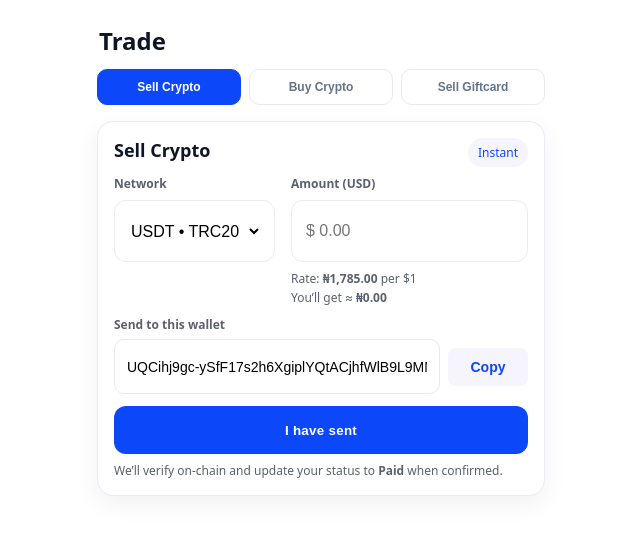
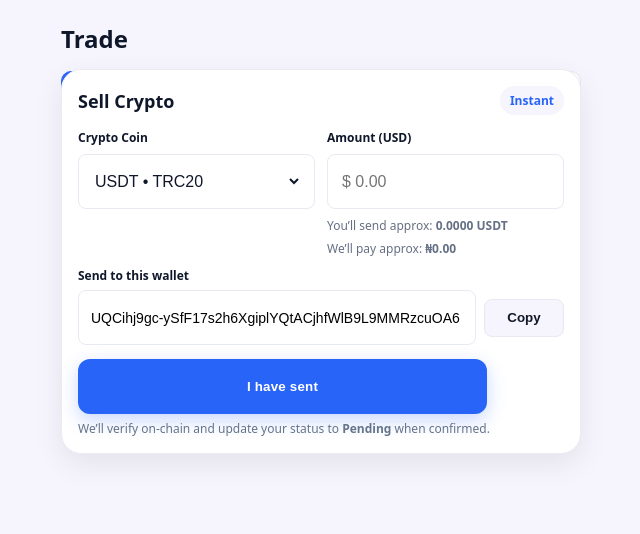
Before and after one commit to wimichub0-ai/Bnapx-User-interface-v.1, a Next.js app: page /trade in a window 1280 px wide. Before the commit this address had no page. Shown: the top 534 px of the page, without its empty margins (319-959 px from the left). Built offline with nearby package versions, Linux system fonts and the light colour scheme.

Commit message:
Update page.jsx

```diff
--- a/app/trade/page.jsx
+++ b/app/trade/page.jsx
@@ -1,18 +1,18 @@
-// app/trade/page.jsx
 'use client';
 
-import { useEffect, useMemo, useState } from 'react';
-import { useRouter } from 'next/navigation';
-import { supabase } from '@/lib/supabaseClient';
+import { useMemo, useState } from 'react';
 
-/* ---------------- RATES (prototype) ---------------- */
+/* --------- Rates (NGN per 1 USD-equivalent) ---------
+   Users type USD; we show NGN = USD * rate, and the
+   estimated crypto received/sent (1:1 for USDT/USDC demo). */
 const RATES = {
   'USDT-TRC20': 1785,
   'USDT-ERC20': 1795,
   'USDT-BEP20': 1780,
   'USDC-ERC20': 1790,
-  'BTC': 1785, // demo
+  'BTC':        1785, // prototype: treat as $-pegged calc for display
 };
+
 const NETWORKS = [
   { code: 'USDT-TRC20', label: 'USDT • TRC20', asset: 'USDT' },
   { code: 'USDT-ERC20', label: 'USDT • ERC20', asset: 'USDT' },
@@ -20,241 +20,356 @@ const NETWORKS = [
   { code: 'USDC-ERC20', label: 'USDC • ERC20', asset: 'USDC' },
   { code: 'BTC',        label: 'BTC • Mainnet', asset: 'BTC' },
 ];
+
 const BNAPX_WALLET = 'UQCihj9gc-ySfF17s2h6XgiplYQtACjhfWlB9L9MMRzcuOA6';
 
-/* helpers */
-const parseAmount = (s)=> {
-  if (!s) return 0;
-  const n = parseFloat(String(s).replace(/[^\d.]/g,''));
-  return Number.isFinite(n) ? n : 0;
-};
-const formatNaira = (n)=> new Intl.NumberFormat('en-NG',{style:'currency',currency:'NGN',maximumFractionDigits:2}).format(n);
-const quoteNairaFromUSD = (usd, code)=> (RATES[code] || 0) * usd;
+/* ---------------- Helpers ---------------- */
+function parseUSD(input) {
+  if (!input) return 0;
+  const cleaned = String(input).replace(/[^\d.]/g, '');
+  const num = parseFloat(cleaned);
+  return Number.isFinite(num) ? num : 0;
+}
+function formatNaira(n) {
+  if (!Number.isFinite(n)) return '₦0';
+  try {
+    return new Intl.NumberFormat('en-NG', { style:'currency', currency:'NGN', maximumFractionDigits:2 }).format(n);
+  } catch {
+    return `₦${Number(n).toLocaleString()}`;
+  }
+}
+function formatUSD(n) {
+  if (!Number.isFinite(n)) return '$0';
+  try {
+    return new Intl.NumberFormat('en-US', { style:'currency', currency:'USD', maximumFractionDigits:2 }).format(n);
+  } catch {
+    return `$${Number(n).toLocaleString()}`;
+  }
+}
+function formatCrypto(n, asset) {
+  if (!isFinite(n)) return `0 ${asset}`;
+  const digits = asset === 'BTC' ? 8 : 4;
+  return `${Number(n).toFixed(digits)} ${asset}`;
+}
+function ngnFromUsd(usd, networkCode) {
+  const rate = RATES[networkCode];
+  if (!rate || rate <= 0) return 0;
+  return usd * rate;
+}
 
-/* ---------------- Page ---------------- */
+/* ================= Page ================= */
 export default function TradePage() {
-  const router = useRouter();
+  const [tab, setTab] = useState('sell'); // sell | buy | giftcard
 
-  // simple auth guard
-  useEffect(() => {
-    supabase.auth.getSession().then(({ data }) => {
-      if (!data.session) router.replace('/auth/login');
-    });
-  }, [router]);
+  return (
+    <main className="screen">
+      <h2 className="heading">Trade</h2>
 
-  const [tab, setTab] = useState('sell');
-  return (
-    <main className="container" style={{ paddingBottom: 80 }}>
-      <h2 style={{ fontWeight: 800, margin: '8px 2px 12px' }}>Trade</h2>
-
+      {/* Segmented tabs */}
       <div className="tabs">
         <button className={`tab ${tab==='sell' ? 'tab--active' : ''}`} onClick={()=>setTab('sell')}>Sell Crypto</button>
-        <button className={`tab ${tab==='buy' ? 'tab--active' : ''}`} onClick={()=>setTab('buy')}>Buy Crypto</button>
+        <button className={`tab ${tab==='buy' ? 'tab--active' : ''}`}  onClick={()=>setTab('buy')}>Buy Crypto</button>
         <button className={`tab ${tab==='giftcard' ? 'tab--active' : ''}`} onClick={()=>setTab('giftcard')}>Sell Giftcard</button>
       </div>
 
-      {tab==='sell' && <SellCard />}
-      {tab==='buy' && <BuyCard />}
-      {tab==='giftcard' && <GiftcardCard />}
+      {tab==='sell' && <SellCard/>}
+      {tab==='buy' &&  <BuyCard/>}
+      {tab==='giftcard' && <GiftcardCard/>}
+
+      <style jsx>{`
+        .screen{
+          min-height:100dvh;
+          background:#F6F4FC;
+          padding:16px;
+          display:flex; flex-direction:column; align-items:center;
+          padding-bottom:90px;
+        }
+        .heading{
+          width:100%; max-width:520px;
+          font-weight:800; margin:6px 0 12px; color:#0f172a;
+        }
+        .tabs{
+          width:100%; max-width:520px;
+          display:grid; grid-template-columns:repeat(3, 1fr); gap:8px;
+          margin:4px 0 12px;
+        }
+        .tab{
+          height:40px;
+          border:1px solid #E7EAF3; background:#fff; color:#0f172a;
+          border-radius:10px; font-weight:600; cursor:pointer;
+        }
+        .tab--active{
+          background:#2864F8; color:#fff; border-color:#2864F8;
+        }
+      `}</style>
     </main>
   );
 }
 
-/* ------- SELL ------- */
+/* ---------------- SELL ---------------- */
 function SellCard(){
   const [network, setNetwork] = useState('USDT-TRC20');
-  const [usd, setUsd] = useState('');
+  const [usd, setUsd] = useState('');            // USD typed by user
   const [copied, setCopied] = useState(false);
   const [confirmOpen, setConfirmOpen] = useState(false);
 
-  const asset = useMemo(()=> NETWORKS.find(n=>n.code===network)?.asset || 'USDT', [network]);
-  const usdVal = parseAmount(usd);
-  const ngn = useMemo(()=> quoteNairaFromUSD(usdVal, network), [usdVal, network]);
-  const rateNGN = RATES[network] || 0;
+  const asset = useMemo(() => NETWORKS.find(n => n.code === network)?.asset || 'USDT', [network]);
+  const usdValue = parseUSD(usd);
+  const naira = useMemo(() => ngnFromUsd(usdValue, network), [usdValue, network]);
+  // For demo we assume crypto amount equals USD amount (USDT/USDC). For BTC, treat as $ conversion demo:
+  const estCrypto = asset === 'BTC' ? usdValue / 100000 : usdValue; // placeholder; replace later with real price
 
   async function copyAddr(){
-    try{
+    try {
       await navigator.clipboard.writeText(BNAPX_WALLET);
-      setCopied(true); setTimeout(()=>setCopied(false), 1200);
-    }catch{}
-  }
-  async function createPending(){
-    const { data: auth } = await supabase.auth.getUser();
-    const user = auth?.user;
-    if (!user) return alert('Please login');
-
-    const { error } = await supabase.from('trades').insert([{
-      user_id: user.id,
-      type: 'sell',
-      asset,
-      network_code: network,
-      usd_amount: usdVal,
-      ngn_amount: ngn,
-      status: 'pending',
-      to_address: BNAPX_WALLET
-    }]);
-    if (error) return alert(error.message);
-    alert('Marked as Pending');
+      setCopied(true);
+      setTimeout(()=>setCopied(false), 1200);
+    } catch {}
   }
 
   return (
-    <section className="card-lite" style={{ marginTop: 12 }}>
-      <div style={{ display:'flex',justifyContent:'space-between',marginBottom:8 }}>
-        <div style={{ fontSize:18, fontWeight:800 }}>Sell Crypto</div>
-        <span className="small" style={{ background:'var(--bg)', padding:'6px 10px', borderRadius:999, color:'var(--brand)' }}>Instant</span>
+    <section className="card">
+      <div className="cardHead">
+        <div className="cardTitle">Sell Crypto</div>
+        <span className="chip">Instant</span>
       </div>
 
-      <div className="grid">
-        <div>
-          <div className="small" style={{ fontWeight:700, marginBottom:6 }}>Network</div>
+      <div className="row2">
+        <div className="cell">
+          <div className="label">Crypto Coin </div>
           <div className="field">
             <select value={network} onChange={e=>setNetwork(e.target.value)}>
-              {NETWORKS.map(n=> <option key={n.code} value={n.code}>{n.label}</option>)}
+              {NETWORKS.map(n => <option key={n.code} value={n.code}>{n.label}</option>)}
             </select>
           </div>
         </div>
 
-        <div>
-          <div className="small" style={{ fontWeight:700, marginBottom:6 }}>Amount (USD)</div>
+        <div className="cell">
+          <div className="label">Amount (USD)</div>
           <div className="field">
-            <input placeholder="$ 0.00" inputMode="decimal" value={usd} onChange={e=>setUsd(e.target.value)} />
+            <input
+              placeholder="$ 0.00"
+              inputMode="decimal"
+              value={usd}
+              onChange={e=>setUsd(e.target.value)}
+            />
           </div>
-          <div className="small" style={{ marginTop:6 }}>
-            Rate: <b>{formatNaira(rateNGN)}</b> per $1
-          </div>
-          <div className="small" style={{ marginTop:2 }}>
-            You’ll get ≈ <b>{formatNaira(ngn)}</b>
-          </div>
+          <div className="hint">You’ll send approx: <b>{formatCrypto(estCrypto, asset)}</b></div>
+          <div className="hint">We’ll pay approx: <b>{formatNaira(naira)}</b></div>
         </div>
       </div>
 
-      <div style={{ marginTop:10 }}>
-        <div className="small" style={{ fontWeight:700, marginBottom:6 }}>Send to this wallet</div>
-        <div className="wallet-display">
-          <input readOnly value={BNAPX_WALLET} />
-          <button className="copy-btn" type="button" onClick={copyAddr}>{copied ? 'Copied' : 'Copy'}</button>
+      <div className="walletBlock">
+        <div className="label">Send to this wallet</div>
+        <div className="walletRow">
+          <input className="walletInput" readOnly value={BNAPX_WALLET} />
+          <button className="copyBtn" type="button" onClick={copyAddr}>{copied ? 'Copied' : 'Copy'}</button>
         </div>
       </div>
 
-      <button className="btn" style={{ marginTop:12 }} onClick={()=>setConfirmOpen(true)}>I have sent</button>
-      <div className="small" style={{ marginTop:8 }}>
-        We’ll verify on-chain and update your status to <b>Paid</b> when confirmed.
-      </div>
+      <button className="primaryBtn" onClick={()=>setConfirmOpen(true)}>I have sent</button>
+      <div className="footNote">We’ll verify on-chain and update your status to <b>Pending</b> when confirmed.</div>
 
       {confirmOpen && (
         <ConfirmModal
           title="Confirm transfer"
-          desc={`Confirm you sent ${usdVal ? `$${usdVal.toLocaleString()}` : '$0'} on ${network}. We’ll mark this as Pending.`}
+          desc={`You’re confirming a transfer on ${network}. We’ll mark this trade as Pending and notify you when it’s confirmed.`}
           onClose={()=>setConfirmOpen(false)}
-          onConfirm={()=>{ setConfirmOpen(false); createPending(); }}
+          onConfirm={()=>{ setConfirmOpen(false); alert('Marked as Pending (prototype)'); }}
         />
       )}
+
+      <style jsx>{baseCardCss}</style>
     </section>
   );
 }
 
-/* ------- BUY ------- */
+/* ---------------- BUY ---------------- */
 function BuyCard(){
   const [network, setNetwork] = useState('USDT-TRC20');
-  const [usd, setUsd] = useState('');
+  const [usd, setUsd] = useState('');            // USD typed by user
   const [toAddr, setToAddr] = useState('');
 
-  const usdVal = parseAmount(usd);
-  const ngn = useMemo(()=> quoteNairaFromUSD(usdVal, network), [usdVal, network]);
-  const rateNGN = RATES[network] || 0;
+  const asset = useMemo(() => NETWORKS.find(n => n.code === network)?.asset || 'USDT', [network]);
+  const usdValue = parseUSD(usd);
+  const naira = useMemo(() => ngnFromUsd(usdValue, network), [usdValue, network]);
+  const estReceive = asset === 'BTC' ? usdValue / 100000 : usdValue; // placeholder until live price
 
-  async function createOrder(){
-    const { data: auth } = await supabase.auth.getUser();
-    const user = auth?.user;
-    if (!user) return alert('Please login');
-
-    const asset = NETWORKS.find(n=>n.code===network)?.asset || 'USDT';
-    const { error } = await supabase.from('trades').insert([{
-      user_id: user.id,
-      type: 'buy',
-      asset,
-      network_code: network,
-      usd_amount: usdVal,
-      ngn_amount: ngn,
-      status: 'pending',
-      to_address: toAddr
-    }]);
-    if (error) return alert(error.message);
-    alert('Buy order created (Pending)');
+  function createOrder(){
+    alert(
+      `Buy request (prototype)\n` +
+      `Network: ${network}\n` +
+      `Pay: ${formatUSD(usdValue)} ≈ ${formatNaira(naira)}\n` +
+      `Receive: ${formatCrypto(estReceive, asset)}\n` +
+      `To: ${toAddr || '(no address)'}`
+    );
   }
 
   return (
-    <section className="card-lite" style={{ marginTop: 12 }}>
-      <div style={{ display:'flex',justifyContent:'space-between',marginBottom:8 }}>
-        <div style={{ fontSize:18, fontWeight:800 }}>Buy Crypto</div>
-        <span className="small" style={{ background:'var(--bg)', padding:'6px 10px', borderRadius:999, color:'var(--brand)' }}>Best rates</span>
+    <section className="card">
+      <div className="cardHead">
+        <div className="cardTitle">Buy Crypto</div>
+        <span className="chip chip--blue">Best rates</span>
       </div>
 
-      <div className="grid">
-        <div>
-          <div className="small" style={{ fontWeight:700, marginBottom:6 }}>Network</div>
+      <div className="row2">
+        <div className="cell">
+          <div className="label">Crypto Coin </div>
           <div className="field">
             <select value={network} onChange={e=>setNetwork(e.target.value)}>
-              {NETWORKS.map(n=> <option key={n.code} value={n.code}>{n.label}</option>)}
+              {NETWORKS.map(n => <option key={n.code} value={n.code}>{n.label}</option>)}
             </select>
           </div>
         </div>
 
-        <div>
-          <div className="small" style={{ fontWeight:700, marginBottom:6 }}>Amount (USD)</div>
+        <div className="cell">
+          <div className="label">Amount (USD)</div>
           <div className="field">
-            <input placeholder="$ 0.00" inputMode="decimal" value={usd} onChange={e=>setUsd(e.target.value)} />
+            <input
+              placeholder="$ 0.00"
+              inputMode="decimal"
+              value={usd}
+              onChange={e=>setUsd(e.target.value)}
+            />
           </div>
-          <div className="small" style={{ marginTop:6 }}>
-            Rate: <b>{formatNaira(rateNGN)}</b> per $1
-          </div>
-          <div className="small" style={{ marginTop:2 }}>
-            You’ll pay ≈ <b>{formatNaira(ngn)}</b>
-          </div>
+          <div className="hint">You’ll receive approx: <b>{formatCrypto(estReceive, asset)}</b></div>
+          <div className="hint">You’ll pay approx: <b>{formatNaira(naira)}</b></div>
         </div>
       </div>
 
-      <div style={{ marginTop:8 }}>
-        <div className="small" style={{ fontWeight:700, marginBottom:6 }}>Your wallet address (receive)</div>
+      <div className="cell" style={{marginTop:8}}>
+        <div className="label">Your wallet address (receive)</div>
         <div className="field">
-          <input placeholder="Paste the wallet to receive crypto" value={toAddr} onChange={e=>setToAddr(e.target.value)} />
+          <input
+            placeholder="Paste the wallet to receive crypto"
+            value={toAddr}
+            onChange={e=>setToAddr(e.target.value)}
+          />
         </div>
       </div>
 
-      <button className="btn" style={{ marginTop:10 }} onClick={createOrder}>Create Test Payment</button>
-      <div className="small" style={{ marginTop:8 }}>
-        We’ll send the crypto to the address above once payment is confirmed.
-      </div>
+      <button className="primaryBtn" onClick={createOrder}>Paid Now</button>
+      <div className="footNote">We’ll send the crypto to the address above once payment is confirmed.</div>
+
+      <style jsx>{baseCardCss}</style>
     </section>
   );
 }
 
-/* ------- GIFTCARD (placeholder) ------- */
+/* ---------------- GIFTCARD (placeholder) ---------------- */
 function GiftcardCard(){
   return (
-    <section className="card-lite" style={{ marginTop: 12 }}>
-      <div style={{ display:'flex',justifyContent:'space-between',marginBottom:8 }}>
-        <div style={{ fontSize:18, fontWeight:800 }}>Sell Giftcard</div>
-        <span className="small" style={{ background:'var(--bg)', padding:'6px 10px', borderRadius:999, color:'var(--brand)' }}>Coming soon</span>
+    <section className="card">
+      <div className="cardHead">
+        <div className="cardTitle">Sell Giftcard</div>
+        <span className="chip">Coming soon</span>
       </div>
-      <div className="small">UI will match your giftcard flow with logos, categories, and rates.</div>
+      <div className="hint">Hi buddy we will notify you when this feature is active.</div>
+
+      <style jsx>{baseCardCss}</style>
     </section>
   );
 }
 
-/* ------- Modal ------- */
+/* ---------------- Modal ---------------- */
 function ConfirmModal({ title, desc, onClose, onConfirm }) {
   return (
     <div className="modal-backdrop">
       <div className="modal">
         <button className="modal-close" onClick={onClose}>×</button>
-        <h3>{title}</h3>
-        <p>{desc}</p>
+        <h3 className="m-title">{title}</h3>
+        <p className="m-desc">{desc}</p>
         <div className="actions">
           <button className="cancel" onClick={onClose}>Cancel</button>
           <button className="confirm" onClick={onConfirm}>Confirm</button>
         </div>
       </div>
+
+      <style jsx>{`
+        .modal-backdrop {
+          position: fixed; inset: 0; z-index: 50;
+          background: rgba(0,0,0,0.45);
+          display:flex; align-items:center; justify-content:center;
+          padding:24px;
+        }
+        .modal {
+          width:100%; max-width:420px;
+          background:#fff; border-radius:16px;
+          padding:18px 16px 16px;
+          box-shadow:0 15px 40px rgba(0,0,0,0.18);
+          position:relative;
+        }
+        .modal-close {
+          position:absolute; right:8px; top:4px;
+          background:transparent; border:0; font-size:26px; line-height:1; cursor:pointer;
+        }
+        .m-title { margin:6px 0 4px; font-size:18px; font-weight:800; color:#0f172a; }
+        .m-desc  { margin:0 0 10px; color:#475467; }
+        .actions { display:flex; gap:8px; justify-content:flex-end; }
+        .cancel {
+          height:40px; padding:0 14px; border-radius:10px;
+          border:1px solid #E7EAF3; background:#fff; cursor:pointer; font-weight:600;
+        }
+        .confirm {
+          height:40px; padding:0 14px; border-radius:10px; border:0;
+          background:#2864F8; color:#fff; cursor:pointer; font-weight:700;
+          box-shadow:0 6px 18px rgba(40,100,248,.25);
+        }
+      `}</style>
     </div>
   );
 }
+
+/* ------------- Shared card CSS (styled-jsx) ------------- */
+const baseCardCss = `
+  .card{
+    width:100%; max-width:520px;
+    background:#fff; border-radius:20px;
+    box-shadow:0 10px 30px rgba(16,24,40,.08);
+    padding:16px; margin:10px 0;
+  }
+  .cardHead{ display:flex; align-items:center; justify-content:space-between; margin-bottom:6px; }
+  .cardTitle{ font-size:18px; font-weight:800; color:#0f172a; }
+  .chip{
+    background:#F6F4FC; color:#2864F8;
+    padding:6px 10px; border-radius:999px; font-size:12px; font-weight:700;
+  }
+  .chip--blue{ background:#e9ecff; }
+  .row2{ display:grid; grid-template-columns:1fr 1fr; gap:12px; margin-top:8px; }
+  @media (max-width:560px){ .row2{ grid-template-columns:1fr; } }
+
+  .cell{}
+  .label{ font-size:12px; font-weight:700; color:#0f172a; margin:6px 0; }
+  .field{
+    width:min(409px, 100%); height:55px;
+    background:#fff; border:1px solid #E7EAF3; border-radius:8px;
+    display:flex; align-items:center; padding:0 12px;
+  }
+  .field input, .field select{
+    width:100%; height:100%; border:0; outline:0; background:transparent; font-size:16px; color:#0f172a;
+  }
+
+  .walletBlock{ margin-top:10px; }
+  .walletRow{ display:flex; gap:8px; align-items:center; }
+  .walletInput{
+    flex:1; height:55px;
+    border:1px solid #E7EAF3; border-radius:8px;
+    padding:0 12px; font-size:14px;
+  }
+  .copyBtn{
+    width:80px; height:38px;
+    background:#F6F4FC; color:#101828; border:1px solid #E7EAF3;
+    border-radius:8px; font-weight:600; cursor:pointer;
+  }
+
+  .hint{ margin-top:6px; font-size:12px; color:#667085; }
+
+  .primaryBtn{
+    width:min(409px, 100%); height:55px; margin:14px 0 6px;
+    background:#2864F8; color:#fff; border:0; border-radius:12px;
+    font-weight:700; letter-spacing:.2px;
+    display:flex; align-items:center; justify-content:center;
+    cursor:pointer; box-shadow:0 6px 18px rgba(40,100,248,.25);
+  }
+  .footNote{ font-size:12px; color:#64748b; }
+`;
```
